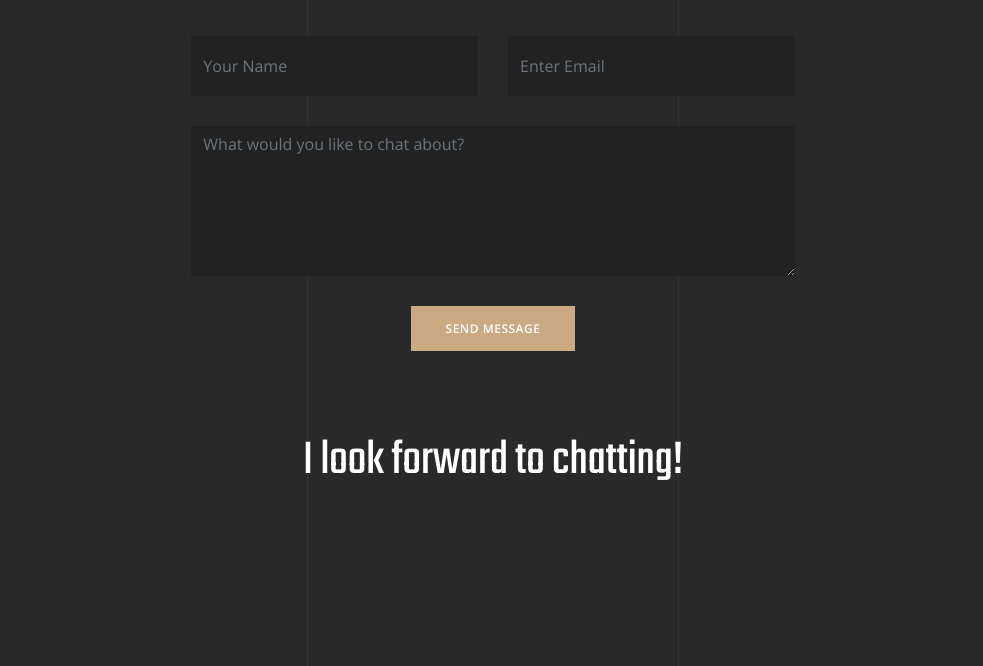
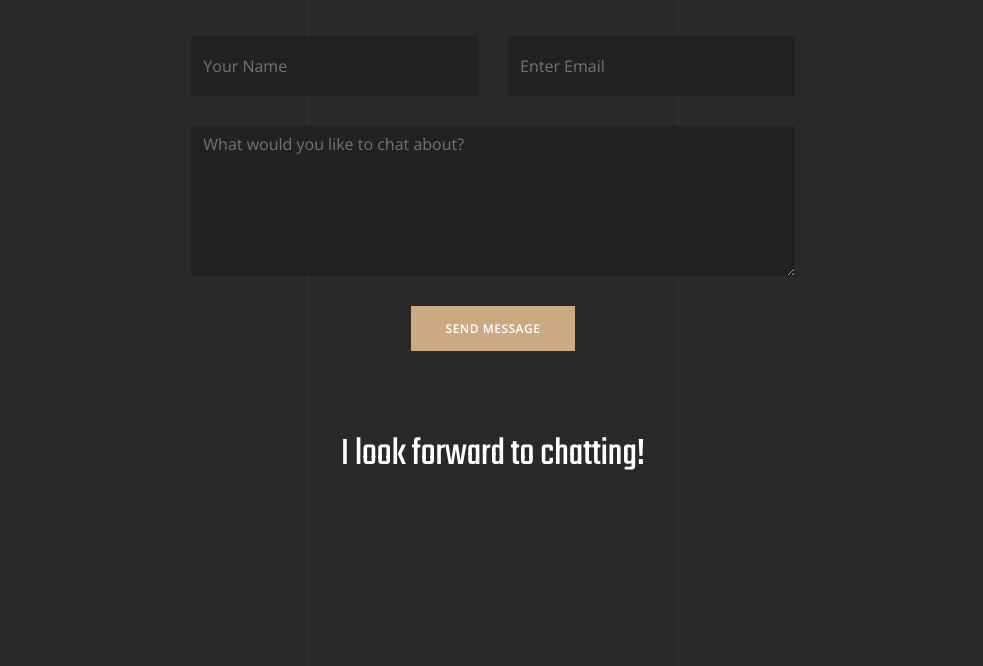
Before and after one commit to AK-Visual-Marketing/kaminski-resume, a plain HTML site: page index.html in a window 1280 px wide. Shown: the part 4406-5072 px from the top of the page, without its empty margins (297-1280 px from the left). Drawn offline with nearby package versions, Linux system fonts and the light colour scheme.

Commit message:
Sizing Update

```diff
--- a/index.html
+++ b/index.html
@@ -370,7 +370,7 @@
                         <div class="row">
                             <div class="col-md-8 offset-md-2 padding-bottom-15">
                                 <div class="section-heading mb-40 text-center wow fadeInUp" data-wow-delay="800ms" data-wow-duration="1000ms">
-                                <h2>I look forward to chatting!</h2>
+                                <h3>I look forward to chatting!</h3>
                             </div>
                         </div>
                     </div>
```
